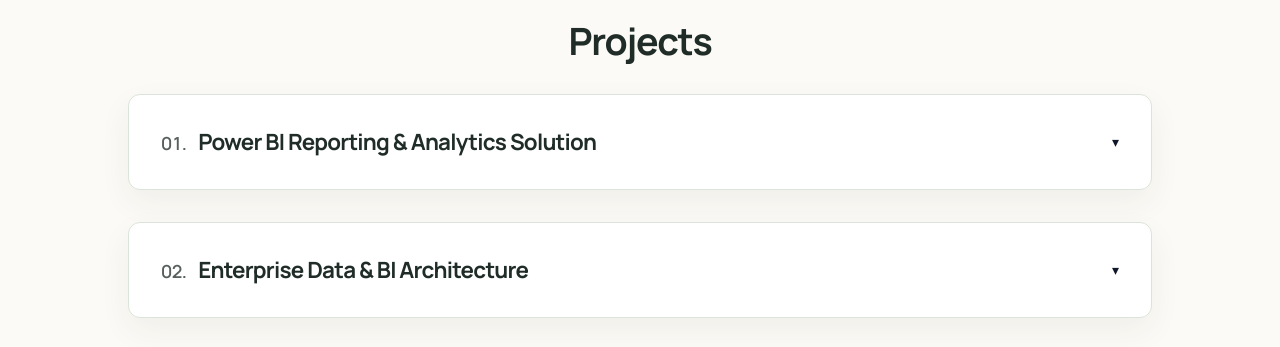
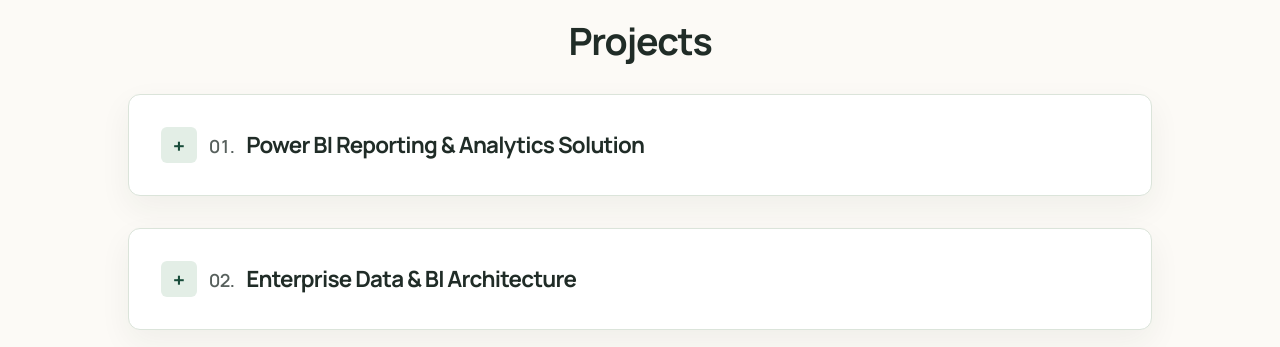
Before and after one commit to Kpds1411/KP_Portfolio, a React (Vite) app: page / in a window 1280 px wide. Shown: the part 2080-2427 px from the top of the page. Built offline with nearby package versions, Linux system fonts and the light colour scheme.

Commit message:
Add larger left-aligned project disclosure controls

```diff
--- a/src/component/projects/index.jsx
+++ b/src/component/projects/index.jsx
@@ -13,12 +13,15 @@ const Projects = ({ isDarkMode }) => {
         <div className="mx-auto grid max-w-5xl gap-8">
           {projectsData.map((project, index) => (
             <details key={project.title} className={`group rounded-xl p-5 shadow-md sm:p-8 ${cardBackground} ${text}`}>
-              <summary className="flex cursor-pointer list-none items-center justify-between gap-4 [&::-webkit-details-marker]:hidden">
+              <summary className="flex cursor-pointer list-none items-center gap-3 [&::-webkit-details-marker]:hidden">
+                <span aria-hidden="true" className="grid h-9 w-9 shrink-0 place-items-center rounded-md bg-[#e3eee6] text-xl font-semibold leading-none text-[#174b39] group-hover:bg-[#d5e7da]">
+                  <span className="group-open:hidden">+</span>
+                  <span className="hidden group-open:inline">−</span>
+                </span>
                 <h2 className="flex items-baseline gap-3 text-3xl font-bold tracking-tight">
                   <span className="text-lg font-semibold tabular-nums opacity-75">{String(index + 1).padStart(2, "0")}.</span>
                   <span>{project.title}</span>
                 </h2>
-                <span aria-hidden="true" className="shrink-0 text-sm group-open:rotate-180">▾</span>
               </summary>
               <div className="mt-6 space-y-8">
                 <figure className="w-full">
```
